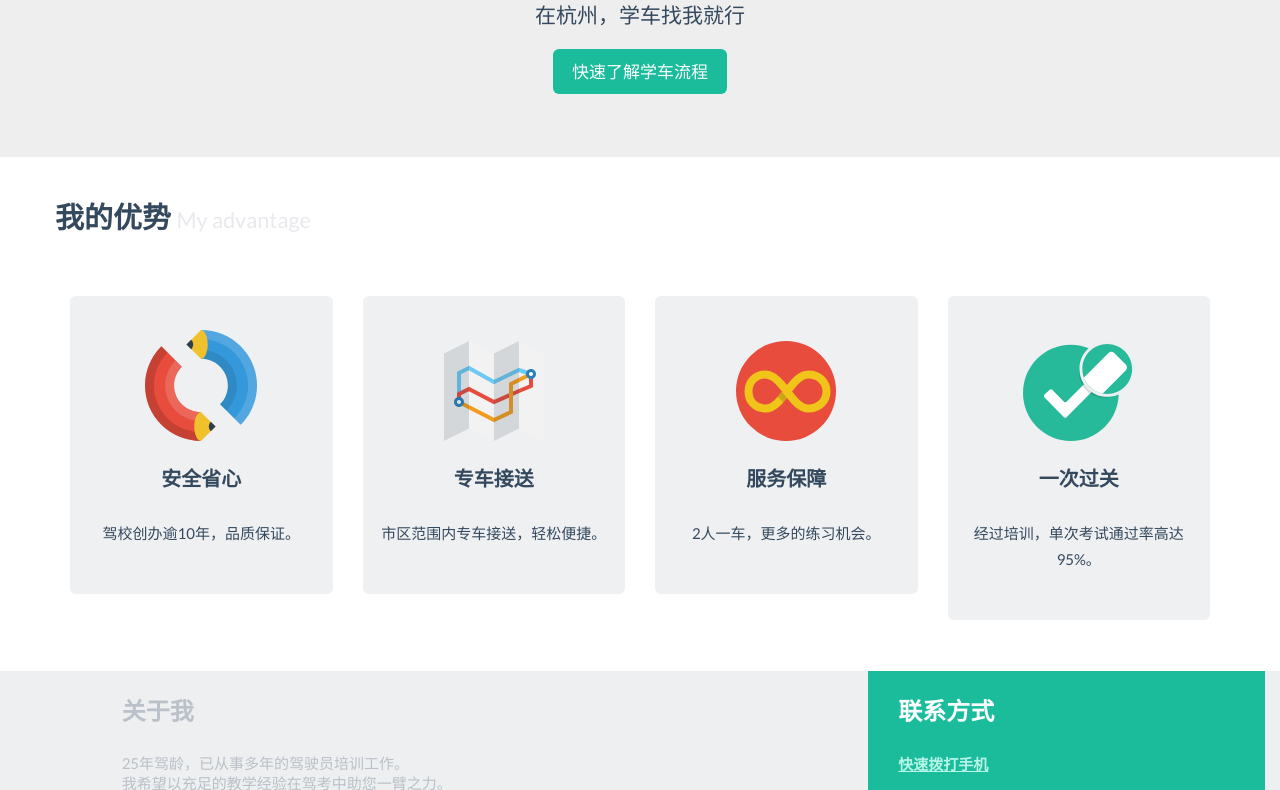
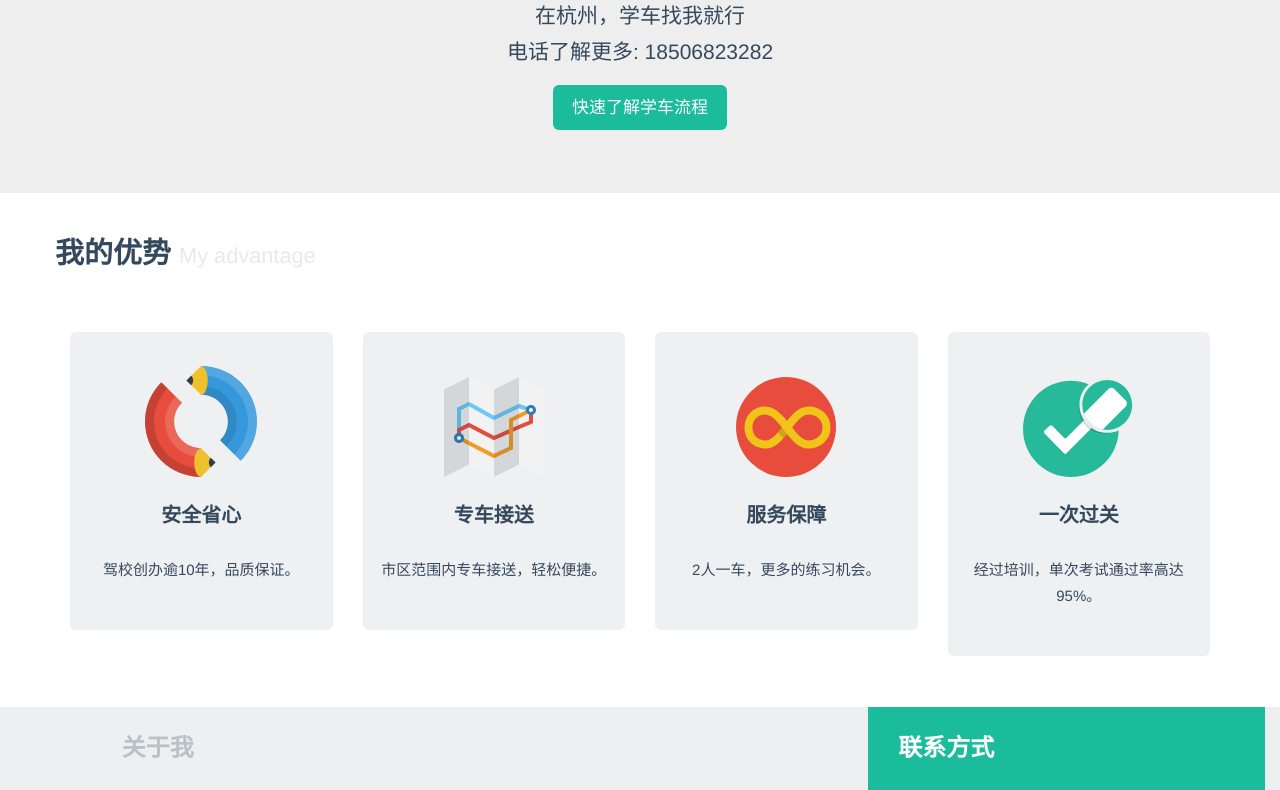
Before and after one commit to fangligong/fangligong.github.com, a plain HTML site: page index.html in a window 1280 px wide. Shown: the part 248-1038 px from the top of the page. Drawn offline with Linux system fonts and the light colour scheme.

Commit message:
fix some style

```diff
--- a/css/style.css
+++ b/css/style.css
@@ -1,3 +1,6 @@
+body {
+	font-family: Helvetica, Hiragino Sans GB, Microsoft Yahei;
+}
 .footer-banner
 {
 	margin-left: 0px;
--- a/index.html
+++ b/index.html
@@ -41,7 +41,7 @@
 <div class="jumbotron fzvpn-title" align="center">
     <div class="container">
         <h2>我是方教练</h2>
-        <p>在杭州，学车找我就行<br></p>
+        <p>在杭州，学车找我就行<br>电话了解更多: 18506823282</p>
                 <p>
             <a href="general.html" class="btn btn-primary btn-lg" role="button">快速了解学车流程</a>
         </p>
```
